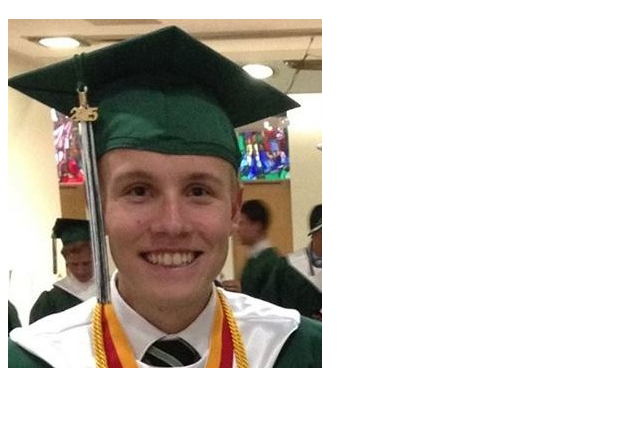
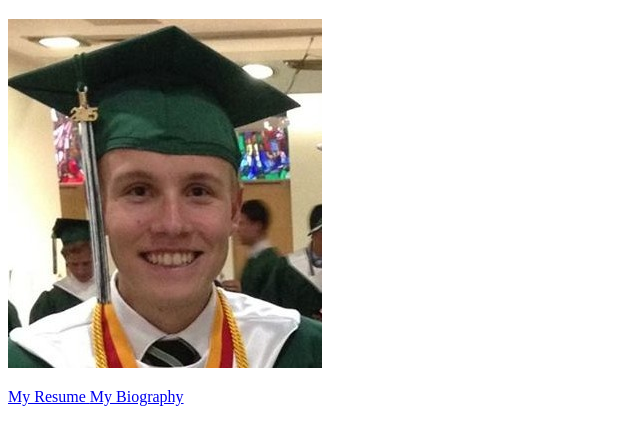
Before and after one commit to bmfahey/bmfahey.github.io, a plain HTML site: page index.html in a window 1280 px wide. Shown: the part 61-506 px from the top of the page, without its empty margins (0-640 px from the left). Drawn offline with Linux system fonts and the light colour scheme.

Commit message:
Added links to other pages

```diff
--- a/index.html
+++ b/index.html
@@ -8,7 +8,12 @@
 <body>
 <h1> Brendan Fahey </h1>
 <p>
-<img src = "./images/picture_of_me.jpg" alt = "This is a picture of Brendan Fahey" />
+	<img src = "./images/picture_of_me.jpg" alt = "This is a picture of Brendan Fahey" />
+</p>
+
+<p>
+	<a href = "./resume.html"> My Resume </a>
+	<a href = "./bio.html"> My Biography </a>
 </p>
 
 </body>
```
